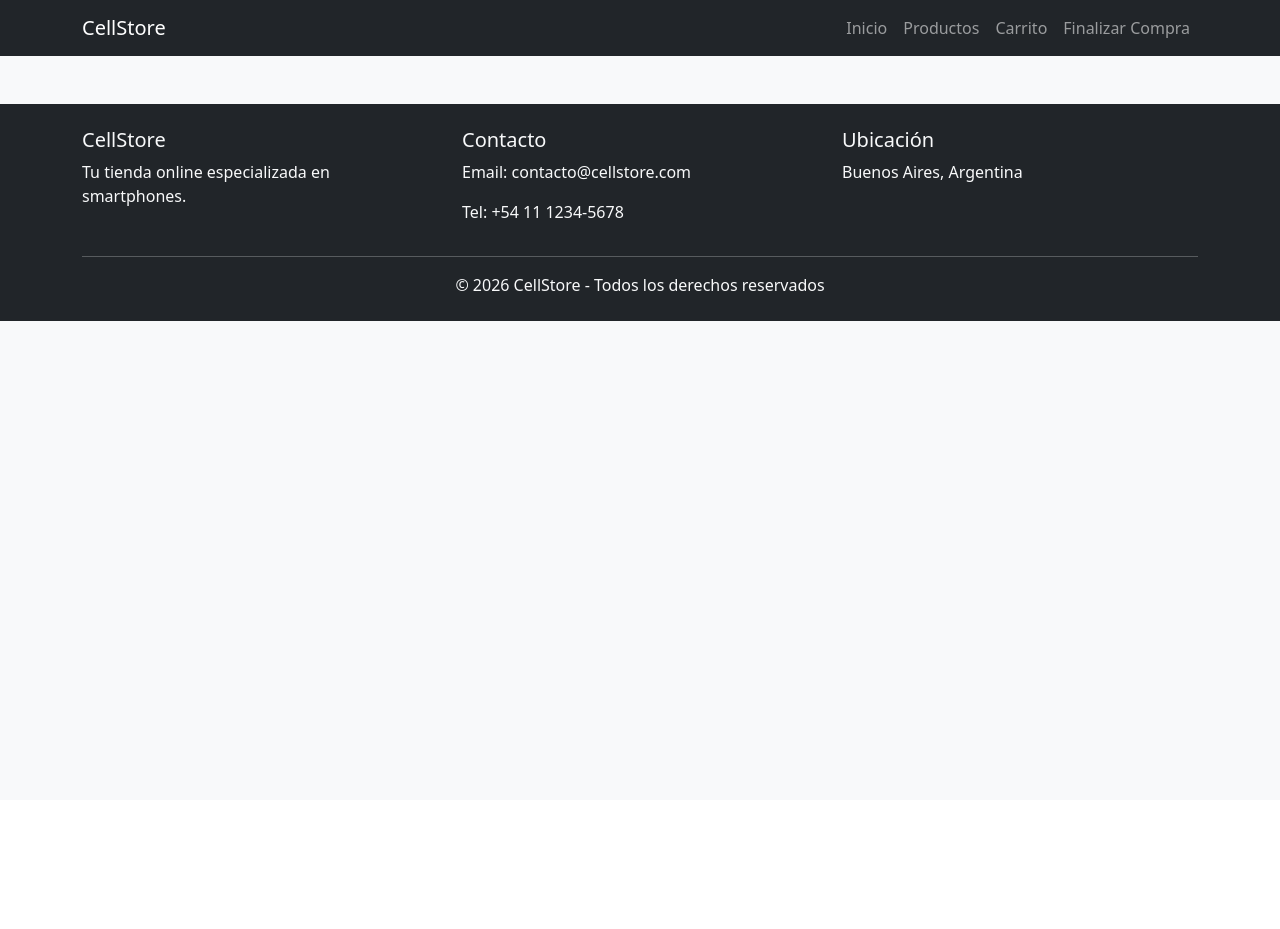
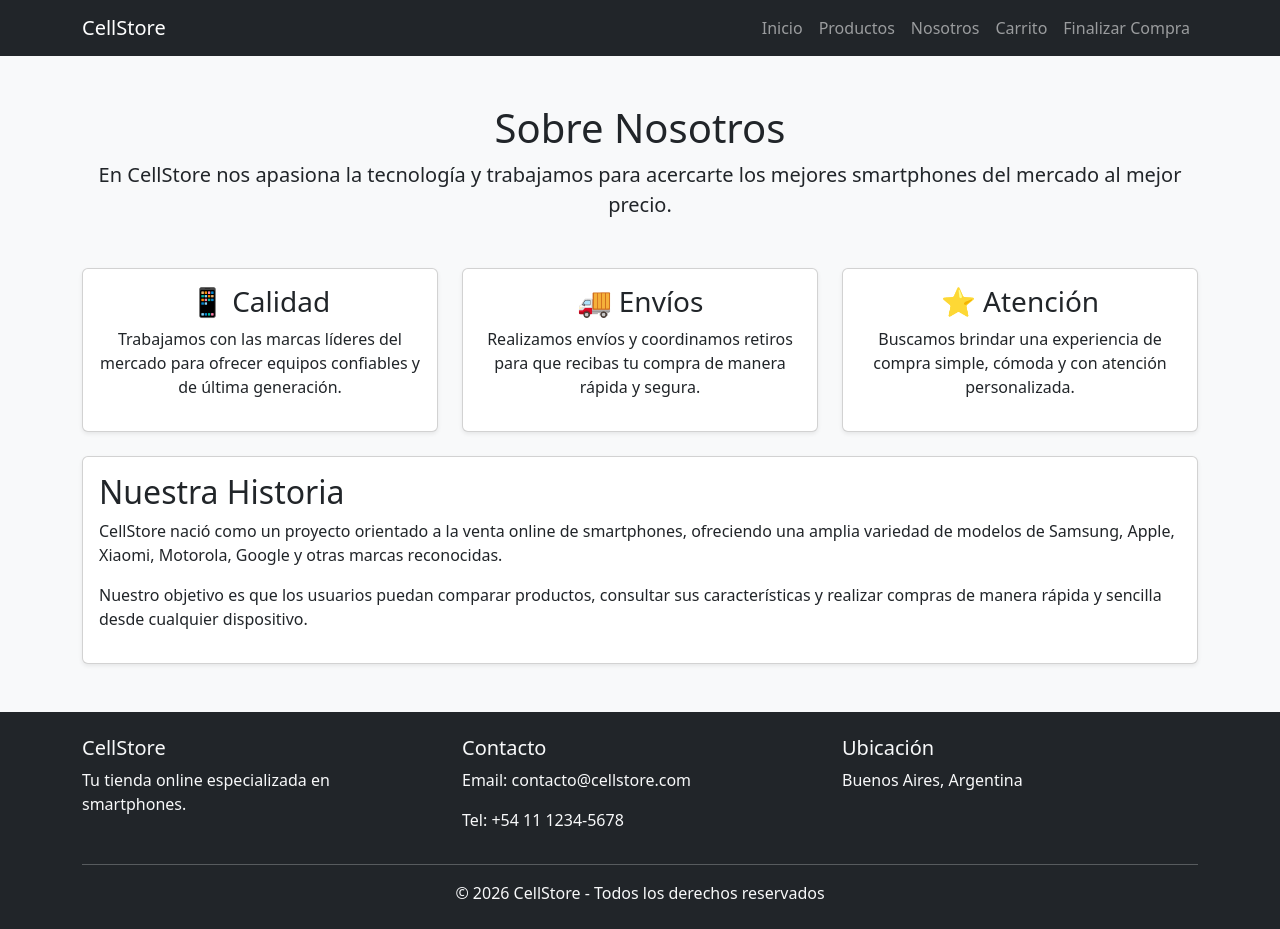
Before and after one commit to Manuhead98/Trabajo-Pr-ctico---Tienda-Online-en-React-, a React (Vite) app: page /nosotros in a window 1280 px wide. Before the commit the page ends 800 px from the top, so only its background shows below. Built offline with nearby package versions, Linux system fonts and the light colour scheme.

Commit message:
producto detalle

```diff
--- a/src/App.jsx
+++ b/src/App.jsx
@@ -8,6 +8,7 @@ import ProductDetail from "./pages/ProductoDetalle";
 import Cart from "./pages/Carrito";
 import Checkout from "./pages/CheckOut";
 import Footer from "./components/Footer";
+import Nosotros from "./pages/Nosotros";
 
 function App() {
   const [carrito, setCarrito] = useState(() => {
@@ -90,7 +91,10 @@ function App() {
             path="/producto/:id"
             element={<ProductDetail agregarAlCarrito={agregarAlCarrito} />}
           />
-
+          <Route
+            path="/nosotros"
+            element={<Nosotros />}
+          />
           <Route
             path="/carrito"
             element={
--- a/src/components/NavBar.jsx
+++ b/src/components/NavBar.jsx
@@ -27,7 +27,12 @@ function NavBar() {
                         >
                             Productos
                         </Nav.Link>
-
+                        <Nav.Link
+                        as={Link}
+                        to="/nosotros"
+                        >
+                        Nosotros
+                        </Nav.Link>
                         <Nav.Link
                             as={Link}
                             to="/carrito"
--- /dev/null
+++ b/src/pages/Nosotros.jsx
@@ -0,0 +1,74 @@
+import { Container, Row, Col, Card } from "react-bootstrap";
+
+function Nosotros() {
+  return (
+    <Container className="mt-5 mb-5">
+
+      <div className="text-center mb-5">
+        <h1>Sobre Nosotros</h1>
+        <p className="lead">
+          En CellStore nos apasiona la tecnología y trabajamos para acercarte
+          los mejores smartphones del mercado al mejor precio.
+        </p>
+      </div>
+
+      <Row className="mb-4">
+        <Col md={4}>
+          <Card className="h-100 shadow-sm">
+            <Card.Body className="text-center">
+              <h3>📱 Calidad</h3>
+              <p>
+                Trabajamos con las marcas líderes del mercado para ofrecer
+                equipos confiables y de última generación.
+              </p>
+            </Card.Body>
+          </Card>
+        </Col>
+
+        <Col md={4}>
+          <Card className="h-100 shadow-sm">
+            <Card.Body className="text-center">
+              <h3>🚚 Envíos</h3>
+              <p>
+                Realizamos envíos y coordinamos retiros para que recibas tu
+                compra de manera rápida y segura.
+              </p>
+            </Card.Body>
+          </Card>
+        </Col>
+
+        <Col md={4}>
+          <Card className="h-100 shadow-sm">
+            <Card.Body className="text-center">
+              <h3>⭐ Atención</h3>
+              <p>
+                Buscamos brindar una experiencia de compra simple, cómoda y con
+                atención personalizada.
+              </p>
+            </Card.Body>
+          </Card>
+        </Col>
+      </Row>
+
+      <Card className="shadow-sm">
+        <Card.Body>
+          <h2>Nuestra Historia</h2>
+          <p>
+            CellStore nació como un proyecto orientado a la venta online de
+            smartphones, ofreciendo una amplia variedad de modelos de Samsung,
+            Apple, Xiaomi, Motorola, Google y otras marcas reconocidas.
+          </p>
+
+          <p>
+            Nuestro objetivo es que los usuarios puedan comparar productos,
+            consultar sus características y realizar compras de manera rápida y
+            sencilla desde cualquier dispositivo.
+          </p>
+        </Card.Body>
+      </Card>
+
+    </Container>
+  );
+}
+
+export default Nosotros;
```
Also changed, not shown: src/pages/ProductoDetalle.jsx (+0 -3 lines).
